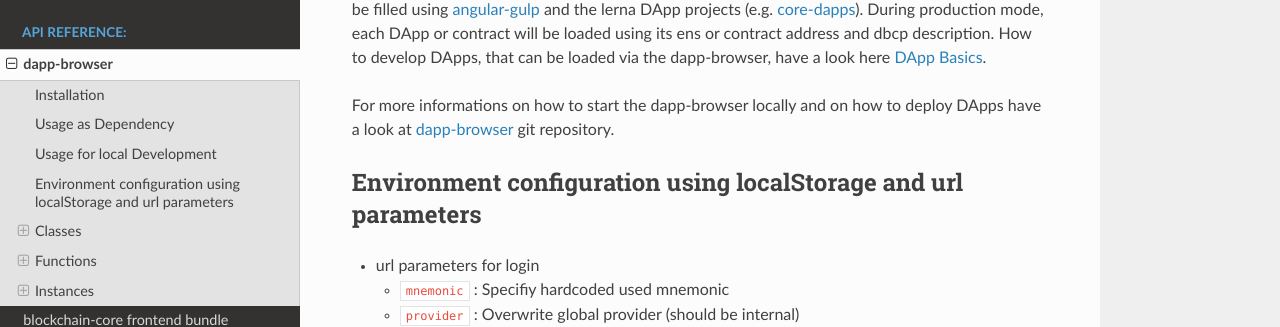
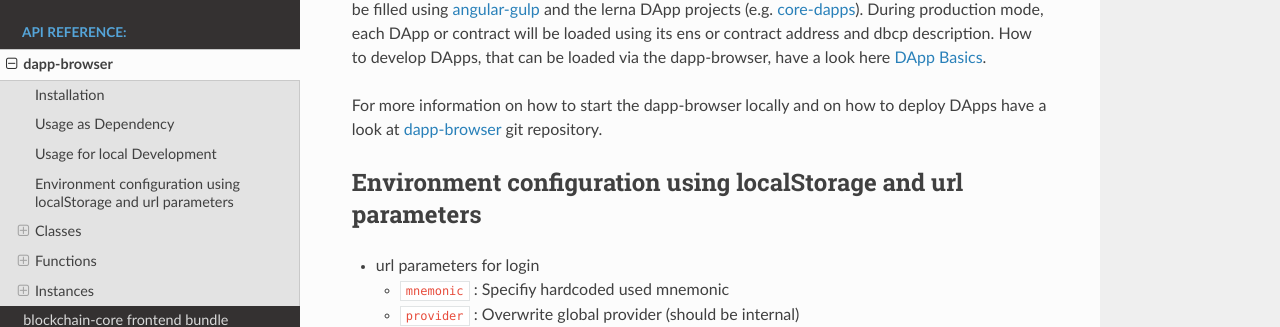
Before and after one commit to evannetwork/ui-docs, a Sphinx documentation site: the page built from docs/dapp-browser/index.rst, in a window 1280 px wide and 900 px high, scrolled down 1389 px. Shown: the part 162-489 px from the top of the window. Built offline with Sphinx 7.4.7 and the Read the Docs theme 2.0.0, drawn with Linux system fonts in a browser that asks for light colours.

Commit message:
fix typos

```diff
--- a/docs/angular-core/additionals/i18n.rst
+++ b/docs/angular-core/additionals/i18n.rst
@@ -9,4 +9,4 @@
    * - Source
      - `i18n <https://github.com/evannetwork/ui-angular-core/blob/develop/src/i18n>`__
 
-The angular-core is registering several i18n keys per default. Have a look at `the default translations <https://github.com/evannetwork/ui-angular-core/blob/master/src/i18n/en.ts>`_ to see, wich translations are predefined, when you are using the angular-core. For more informations how to use translations within angular expressions or how to use the translation service, have a look `here <../services/ui/translate.html>`_.
+The angular-core is registering several i18n keys per default. Have a look at `the default translations <https://github.com/evannetwork/ui-angular-core/blob/master/src/i18n/en.ts>`_ to see, wich translations are predefined, when you are using the angular-core. For more information how to use translations within angular expressions or how to use the translation service, have a look `here <../services/ui/translate.html>`_.
--- a/docs/angular-core/services/bcc/bc.rst
+++ b/docs/angular-core/services/bcc/bc.rst
@@ -16,7 +16,7 @@
   - ...
 
 - ``joinLeaveBcQueueId`` - |source queueId|_: queue id for checking joining / leaving members
-- ``profileQueueId`` - |source queueId|_: queue id for applying business center informations to the users profile
+- ``profileQueueId`` - |source queueId|_: queue id for applying business center information to the users profile
 
 --------------------------------------------------------------------------------
 
--- a/docs/angular-core/services/bcc/verifications.rst
+++ b/docs/angular-core/services/bcc/verifications.rst
@@ -156,7 +156,7 @@
       'rejected', // rejected
       'selfIssued' // issuer === subject
       'invalid', // signature is manipulated
-      'parentMissing',  // parent path does not exists
+      'parentMissing',  // parent path does not exist
       'parentUntrusted',  // root path (/) is not issued by evan
       'notEnsRootOwner', // invalid ens root owner when check topic is
       'noIdentity', // checked subject has no identity
--- a/docs/angular-core/services/ui/logging.rst
+++ b/docs/angular-core/services/ui/logging.rst
@@ -85,7 +85,7 @@
 
   loggingService.buildLogObject(logs);
 
-enchance log message with user informations
+enhance log message with user information
 
 ----------
 Parameters
--- a/docs/dapp-browser/index.rst
+++ b/docs/dapp-browser/index.rst
@@ -57,7 +57,7 @@
 ===========================
 The src folder includes a dev.html and a index.html file. By opening the dev.html file, the code will bypass several code loading checks, to try to load dapps from the local file server. The compiled files from the "src/app" folder will be placed within the runtime folder. Chosen files will be copied to the www folder for deployment and native app building. Durin the dev mode the application will try to load dapps not from ens and ipfs, but from the local file server (runtime/external). This folder will be filled using `angular-gulp <https://github.com/evannetwork/angular-gulp>`_ and the lerna DApp projects (e.g. `core-dapps <https://github.com/evannetwork/ui-core-dapps>`_). During production mode, each DApp or contract will be loaded using its ens or contract address and dbcp description. How to develop DApps, that can be loaded via the dapp-browser, have a look here `DApp Basics <https://evannetwork.github.io/dapps/basics>`_.
 
-For more informations on how to start the dapp-browser locally and on how to deploy DApps have a look at `dapp-browser <https://github.com/evannetwork/ui-dapp-browser>`_ git repository.
+For more information on how to start the dapp-browser locally and on how to deploy DApps have a look at `dapp-browser <https://github.com/evannetwork/ui-dapp-browser>`_ git repository.
 
 Environment configuration using localStorage and url parameters
 ===============================================================
--- a/docs/getting-started.rst
+++ b/docs/getting-started.rst
@@ -18,7 +18,7 @@
 
 - DApp routing
 - global utillity functions like log
-- informations of the current logged in user
+- information of the current logged in user
 - blockchain connections configuration
 - blockchain-core AccountStore and KeyProvider
 - DApp time tracing options
```
Also changed, not shown: other parts of docs/angular-core/services/ui/logging.rst (+2 -2 lines).
